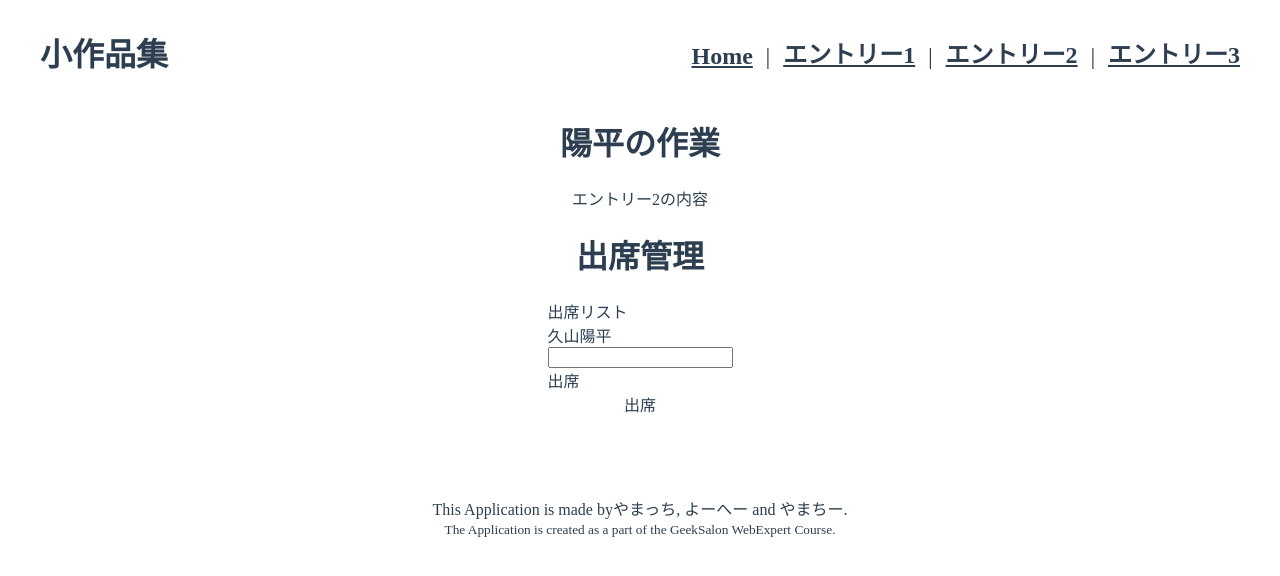
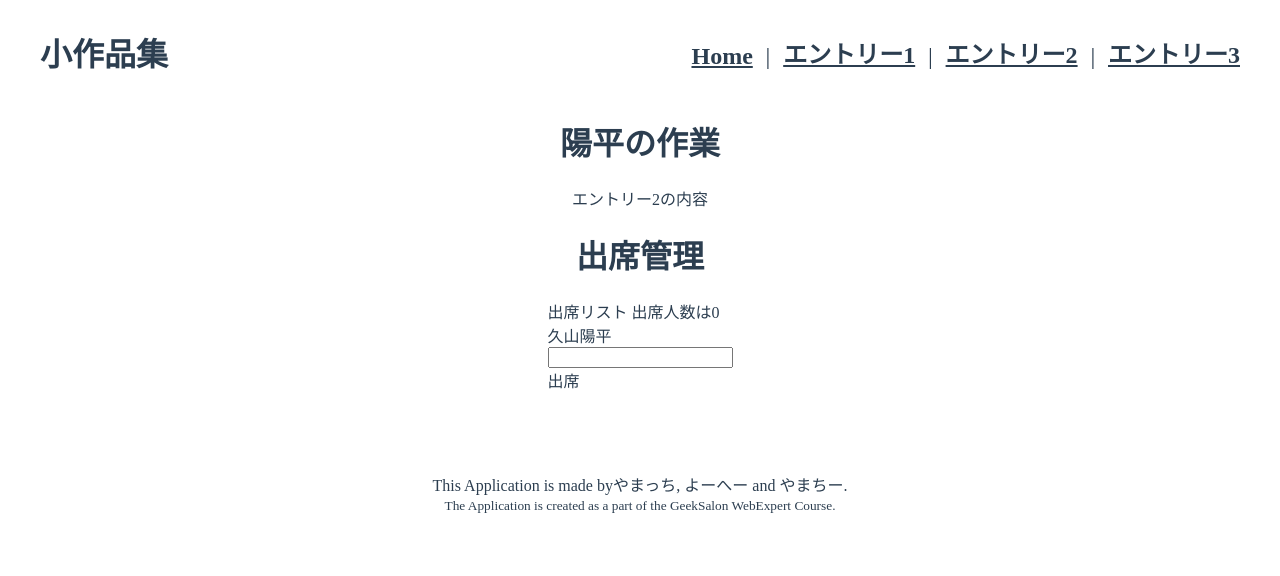
Before and after one commit to webex21-team-1/demo-team-app, a React (Vite) app: page /entry/2 in a window 1280 px wide. Shown: the top 576 px of the page. Built offline with nearby package versions, Linux system fonts and the light colour scheme.

Commit message:
出席人数をカウントアップするようにしました。

```diff
--- a/src/routes/Entry2.jsx
+++ b/src/routes/Entry2.jsx
@@ -11,6 +11,7 @@ export const Entry2 = () => {
     },
   ]);
   const [inputValue, setInputValue] = useState("");
+  const [count, setCount] = useState(0);
 
   return (
     <>
@@ -20,7 +21,7 @@ export const Entry2 = () => {
       <div className="add">
         <div className="main-container">
           <div className="list-container">
-            <div className="list-header">出席リスト</div>
+            <div className="list-header">出席リスト 出席人数は{count}</div>
             <div className="card-container">
               {cards.map((card) => (
                 <div className="card" key={card.id}>
@@ -58,6 +59,8 @@ export const Entry2 = () => {
                   { id: crypto.randomUUID(), text: inputValue },
                 ]);
                 setInputValue("");
+
+                setCount((count) => count + 1);
               }}
             >
               出席
@@ -65,7 +68,7 @@ export const Entry2 = () => {
           </div>
         </div>
       </div>
-      <attendance>出席</attendance>
+      {/* <attendance>出席</attendance> */}
     </>
   );
 };
```
